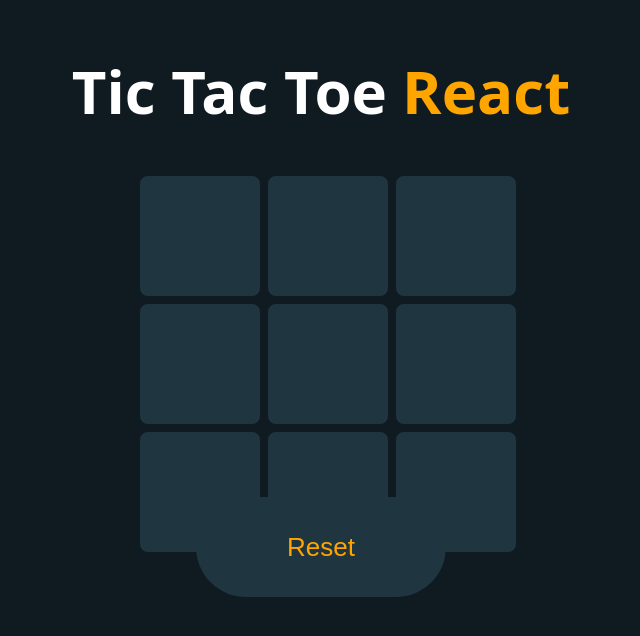
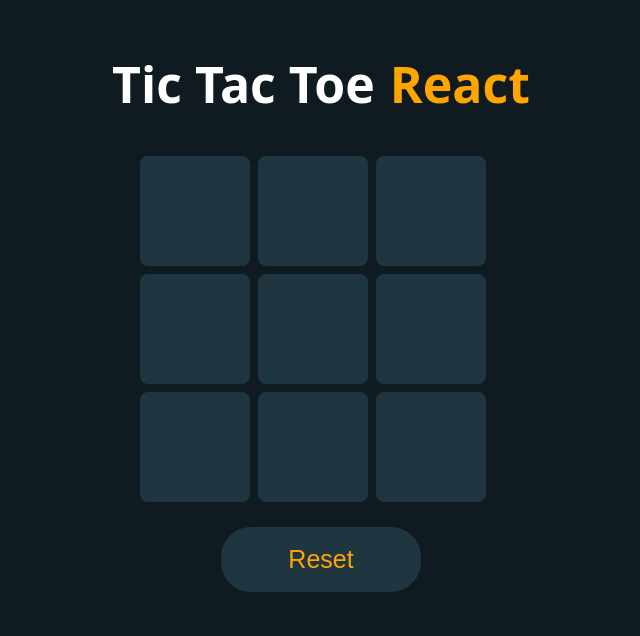
Before and after one commit to YashrajKamble/Tic-Tac-Toe-Game-By-React-JS, a React (Vite) app: page / in a window 1280 px wide. Shown: the top 636 px of the page, without its empty margins (319-959 px from the left). Built offline with nearby package versions, Linux system fonts and the light colour scheme.

Commit message:
adjust css

```diff
--- a/src/Components/TicTacToe.css
+++ b/src/Components/TicTacToe.css
@@ -5,7 +5,7 @@
 .title {
   margin-top: 50px;
   color: white;
-  font-size: 60px;
+  font-size: 50px;
   display: flex;
   justify-content: center;
   align-items: center;
@@ -17,22 +17,22 @@
 }
 
 .reset {
-  width: 250px;
-  height: 100px;
+  width: 200px;
+  height: 65px;
   border: none;
   cursor: pointer;
-  border-radius: 50px;
+  border-radius: 30px;
   background: #1f3540;
-  font-size: 26px;
+  font-size: 25px;
   color: orange;
-  margin-top: 25px;
-  margin-bottom: 50px;
+  margin-top: 75px;
+  margin-bottom: 15px;
 }
 
 .boxes {
   display: flex;
-  height: 120px;
-  width: 120px;
+  height: 110px;
+  width: 110px;
   background: #1f3540;
   border: 4px solid #0f1b21;
   border-radius: 12px;
--- a/src/Components/TicTacToe.jsx
+++ b/src/Components/TicTacToe.jsx
@@ -10,6 +10,7 @@
   const [count, setCount] = useState(0);
   const [lock, setLock] = useState(false);
   const titleRef = useRef(null);
+
   let box1 = useRef(null);
   let box2 = useRef(null);
   let box3 = useRef(null);
```
